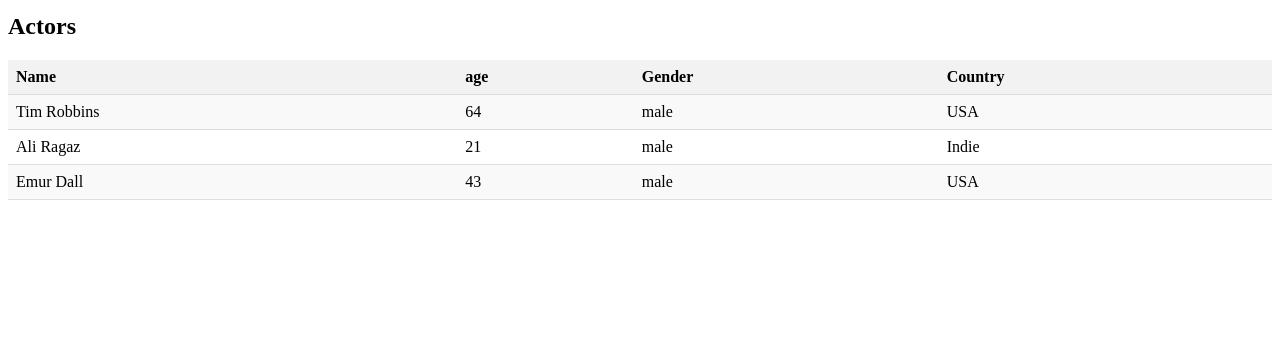
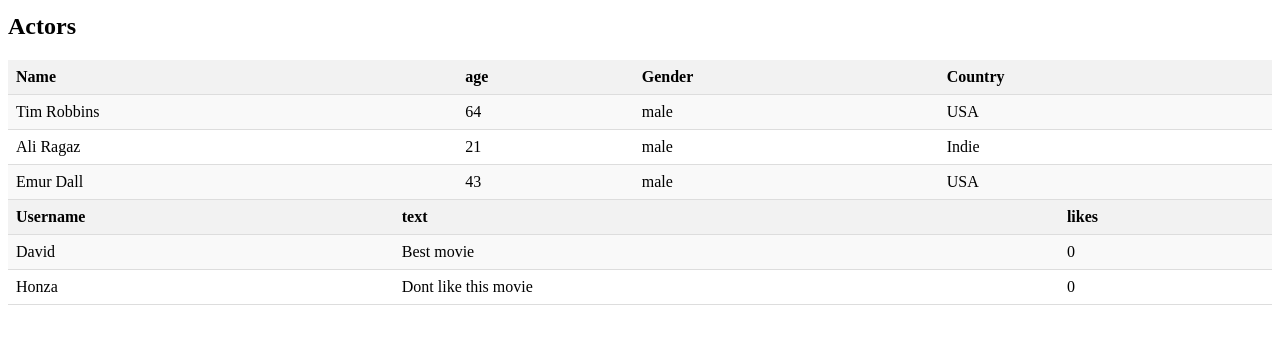
Before and after one commit to Simecekk/hollymovies_pt3, a Django app: page /movie/2/ in a window 1280 px wide. Shown: the part 157-501 px from the top of the page. Run offline with Django 4.2, Linux system fonts and the light colour scheme; data comes from the database, SQL or seed files in the repository; both versions use the stored data as it was after the commit.

Commit message:
added comments

```diff
--- a/hollymovies/urls.py
+++ b/hollymovies/urls.py
@@ -17,12 +17,12 @@ Including another URLconf
 from django.contrib import admin
 from django.urls import path
 
-from hollymovies_app.views import hello_world, homepage, all_movies, movie_detail
+from hollymovies_app.views import hello_world, HomepageView, AllMoviesView, MovieDetailView
 
 urlpatterns = [
     path('admin/', admin.site.urls),
     path("hello/", hello_world),
-    path("", homepage, name="homepage"),
-    path("movies/", all_movies, name="all_movies"),
-    path("movie/<int:movie_id>/", movie_detail, name="movie_detail")
+    path("", HomepageView.as_view(), name="homepage"),
+    path("movies/", AllMoviesView.as_view(), name="all_movies"),
+    path("movie/<int:movie_id>/", MovieDetailView.as_view(), name="movie_detail")
 ]
--- a/hollymovies_app/models.py
+++ b/hollymovies_app/models.py
@@ -51,3 +51,13 @@ class Movie(models.Model):
     genre = models.CharField(choices=GENRE_CHOICES, max_length=20, default=GENRE_COMEDY)
     country = models.ForeignKey(Country, on_delete=models.PROTECT, related_name="movies")
     actors = models.ManyToManyField(Actor, related_name="movies")
+
+    def __str__(self):
+        return self.name
+
+
+class Comment(models.Model):
+    text = models.TextField()
+    likes = models.IntegerField(default=0)
+    movie = models.ForeignKey(Movie, on_delete=models.CASCADE, related_name="comments")
+    username = models.CharField(max_length=30)
--- a/hollymovies_app/templates/movie_detail.html
+++ b/hollymovies_app/templates/movie_detail.html
@@ -59,6 +59,25 @@
 
 </table>
 
+<table>
+  <colgroup span="3"></colgroup>
+
+  <tr>
+    <th>Username</th>
+    <th>text</th>
+    <th>likes</th>
+  </tr>
+
+  {% for comment in movie.comments.all %}
+  <tr>
+    <td>{{ comment.username }}</td>
+    <td>{{ comment.text }}</td>
+    <td>{{ comment.likes }}</td>
+  </tr>
+  {% endfor %}
+
+</table>
+
 
 </body>
 </html>
--- a/hollymovies_app/views.py
+++ b/hollymovies_app/views.py
@@ -1,29 +1,34 @@
 from django.http import HttpResponse
 from django.template.response import TemplateResponse
 from hollymovies_app.models import Movie
+from django.views import View
+from django.views.generic import TemplateView
 
 
-def homepage(request):
-    context = {
-        "title": "Homepage"
-    }
-    return TemplateResponse(request, "homepage.html", context=context)
+class HomepageView(TemplateView):
+    template_name = "homepage.html"
+    extra_context = {"title": "Homepage"}
 
 
-def all_movies(request):
-    context = {
-        "best_movies": Movie.objects.filter(rating__gte=5).order_by("-rating"),
-        "worst_movies": Movie.objects.filter(rating__lt=5).order_by("rating"),
-        "movies_count": Movie.objects.all().count(),
-    }
-    return TemplateResponse(request, "movies.html", context=context)
+class AllMoviesView(View):
+    # Restrict only GET method
+    http_method_names = ["get", ]
+
+    def get(self, request, *args, **kwargs):
+        context = {
+            "best_movies": Movie.objects.filter(rating__gte=5).order_by("-rating"),
+            "worst_movies": Movie.objects.filter(rating__lt=5).order_by("rating"),
+            "movies_count": Movie.objects.all().count(),
+        }
+        return TemplateResponse(request, "movies.html", context=context)
 
 
-def movie_detail(request, movie_id):
-    context = {
-        "movie": Movie.objects.get(id=movie_id)
-    }
-    return TemplateResponse(request, "movie_detail.html", context=context)
+class MovieDetailView(View):
+    def get(self, request, movie_id, *args, **kwargs):
+        context = {
+            "movie": Movie.objects.get(id=movie_id)
+        }
+        return TemplateResponse(request, "movie_detail.html", context=context)
 
 
 def hello_world(request):
```
Also changed, not shown: hollymovies_app/admin.py (+6 -1 lines), db.sqlite3, hollymovies_app/migrations/0008_comment.py (added), hollymovies_app/migrations/0009_alter_comment_likes.py (added).
